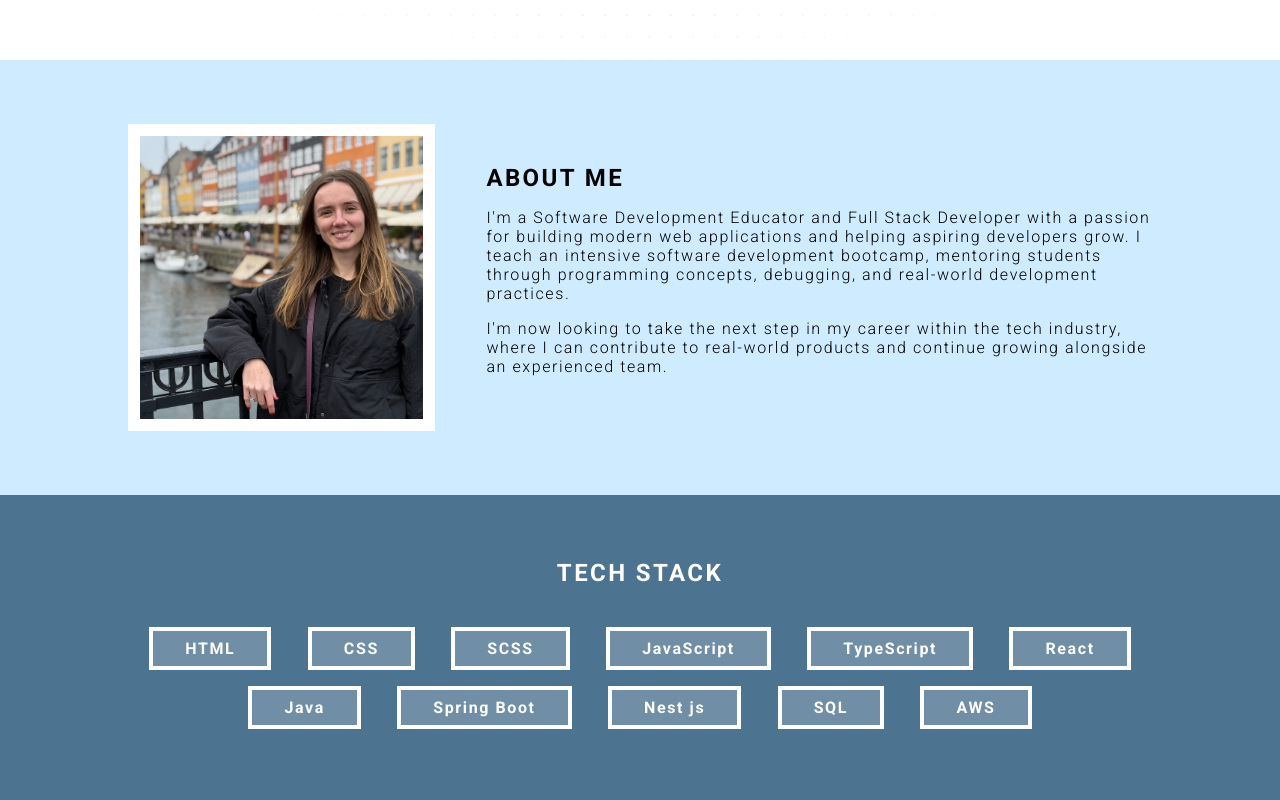
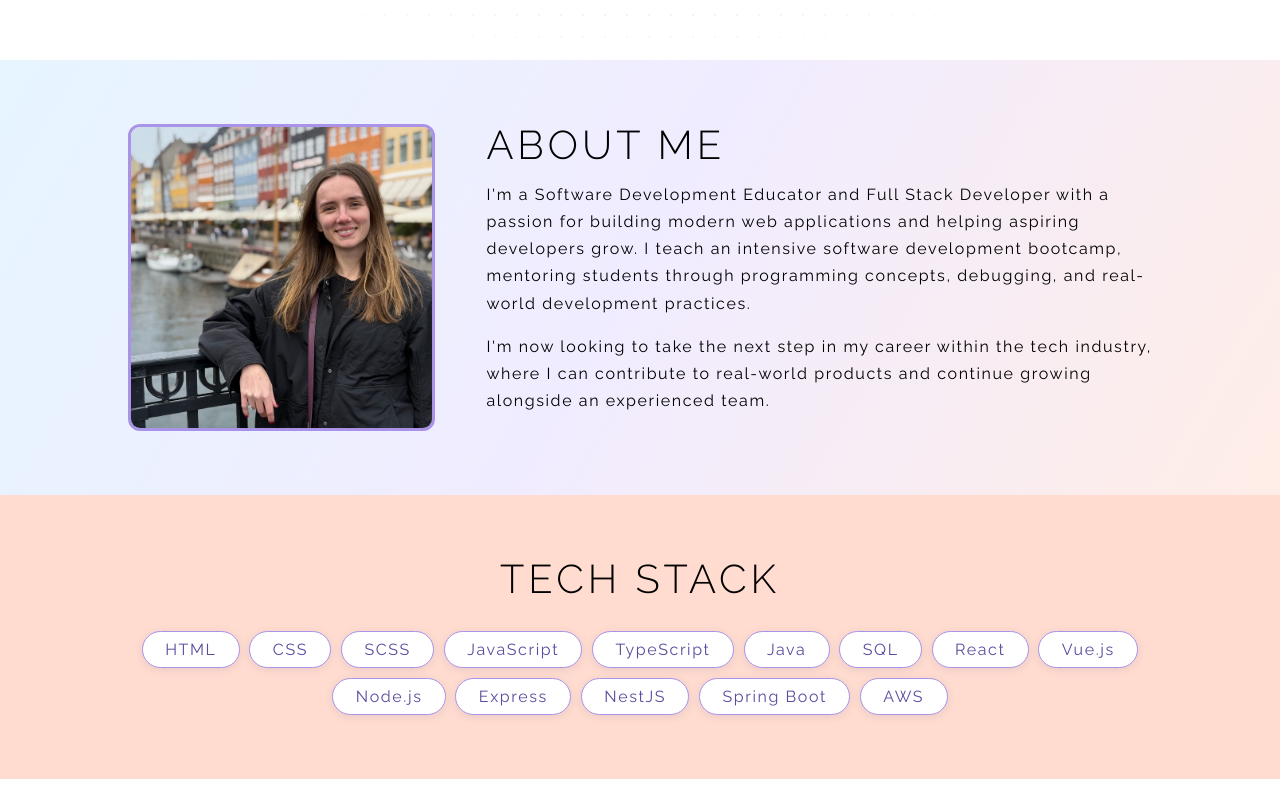
Before and after one commit to martynakr/portfolio-2024, a React (Vite) app: page / in a window 1280 px wide. Shown: the part 700-1500 px from the top of the page. Built offline with nearby package versions, Linux system fonts and the light colour scheme.

Commit message:
updated about and tech stack sections

```diff
--- a/src/assets/palette.scss
+++ b/src/assets/palette.scss
@@ -1,2 +1,6 @@
 $skyBlue: #ceebff;
 $blueGrey: #4c738f;
+$lilac: #e2d9ff;
+$deepLilac: #a993e8;
+$peach: #ffdccf;
+$plum: #5b4a9e;
--- /dev/null
+++ b/src/assets/textures.scss
@@ -0,0 +1,21 @@
+// Faint lilac dot texture that fades out towards the edges.
+// Apply to a section; it adds a ::before layer behind the content.
+@mixin dot-texture {
+    position: relative;
+    isolation: isolate; // keeps the texture above any parent background
+
+    &::before {
+        content: "";
+        position: absolute;
+        inset: 0;
+        z-index: -1;
+        pointer-events: none;
+        background-image: radial-gradient(#d6cdf5 1px, transparent 1px);
+        background-size: 22px 22px;
+        mask-image: radial-gradient(
+            ellipse at center,
+            black 30%,
+            transparent 75%
+        );
+    }
+}
--- /dev/null
+++ b/src/assets/typography.scss
@@ -0,0 +1,8 @@
+// Section heading style, matches the name on Home but smaller
+@mixin section-heading {
+    font-family: "Raleway", sans-serif;
+    font-weight: 300;
+    font-size: clamp(1.75rem, 3.2vw, 2.5rem);
+    line-height: 1;
+    margin: 0 0 1rem;
+}
--- a/src/components/Tag/Tag.module.scss
+++ b/src/components/Tag/Tag.module.scss
@@ -1,9 +1,20 @@
+@use "../../assets/palette.scss" as palette;
+
 .tag {
-    background-color: rgba(255, 255, 255, 0.2);
-    padding: 0.5em 2em;
-    font-weight: bold;
-    // color: rgb(61, 61, 61);
-    color: white;
-    border: 4px solid white;
-    margin: 0.5em;
+    font-family: "Raleway", sans-serif;
+    font-weight: 400;
+    padding: 0.5em 1.4em;
+    border-radius: 999px;
+    border: 1.5px solid palette.$deepLilac;
+    background-color: white;
+    color: palette.$plum;
+    box-shadow: 0 2px 8px rgba(91, 74, 158, 0.12);
+    transition: transform 0.2s ease, background-color 0.2s ease,
+        border-color 0.2s ease;
+
+    &:hover {
+        transform: translateY(-2px);
+        border-color: palette.$deepLilac;
+        background-color: palette.$lilac;
+    }
 }
--- a/src/components/typography/H3/H3.tsx
+++ b/src/components/typography/H3/H3.tsx
@@ -3,11 +3,15 @@ import styles from "./H3.module.scss";
 interface H3Props {
     children: React.ReactNode;
     color?: string;
+    className?: string;
 }
 
-const H3 = ({ children, color }: H3Props) => {
+const H3 = ({ children, color, className }: H3Props) => {
     return (
-        <h3 className={styles.small_heading} style={{ color }}>
+        <h3
+            className={`${styles.small_heading} ${className ?? ""}`}
+            style={{ color }}
+        >
             {children}
         </h3>
     );
--- a/src/sections/About/About.module.scss
+++ b/src/sections/About/About.module.scss
@@ -1,13 +1,31 @@
 @use "../../assets/palette.scss" as palette;
+@use "../../assets/typography.scss" as typography;
 
 .about {
-    background-color: palette.$skyBlue;
+    // Faint wash of the bending line colours
+    background: linear-gradient(
+        120deg,
+        rgba(206, 235, 255, 0.5), // light blue
+        rgba(226, 217, 255, 0.5), // lilac
+        rgba(255, 220, 207, 0.5) // peach
+    );
     display: flex;
     align-items: center;
     gap: 5%;
 }
 
+.heading {
+    @include typography.section-heading;
+}
+
+.about p {
+    font-family: "Raleway", sans-serif;
+    font-weight: 400;
+    line-height: 1.7;
+}
+
 .image {
     width: 30%;
-    border: 12px solid white;
+    border: 3px solid #a993e8; // same lilac as the Home divider
+    border-radius: 12px;
 }
--- a/src/sections/About/About.tsx
+++ b/src/sections/About/About.tsx
@@ -11,7 +11,7 @@ const About = () => {
                 className={styles.image}
             />
             <div>
-                <H3>ABOUT ME</H3>
+                <H3 className={styles.heading}>ABOUT ME</H3>
                 <p>
                     I'm a Software Development Educator and Full Stack Developer
                     with a passion for building modern web applications and
--- a/src/sections/Home/Home.module.scss
+++ b/src/sections/Home/Home.module.scss
@@ -1,4 +1,5 @@
 @use "../../assets/palette.scss" as palette;
+@use "../../assets/textures.scss" as textures;
 
 .home {
     display: flex;
@@ -7,24 +8,7 @@
     align-items: center;
     text-align: center;
     height: 95vh;
-    position: relative;
-    isolation: isolate; // keeps the texture above any parent background
-
-    // Faint dot texture that fades out towards the edges
-    &::before {
-        content: "";
-        position: absolute;
-        inset: 0;
-        z-index: -1;
-        pointer-events: none;
-        background-image: radial-gradient(#d6cdf5 1px, transparent 1px);
-        background-size: 22px 22px;
-        mask-image: radial-gradient(
-            ellipse at center,
-            black 30%,
-            transparent 75%
-        );
-    }
+    @include textures.dot-texture;
 }
 .container {
     display: grid;
@@ -96,6 +80,6 @@
 
 .divider {
     font-weight: 900;
-    color: #e2d9ff; // lilac from the bending line
+    color: #a993e8; // deeper lilac, same hue as the line
     margin: 0 5px;
 }
--- a/src/sections/TechStack/TechStack.module.scss
+++ b/src/sections/TechStack/TechStack.module.scss
@@ -1,14 +1,20 @@
 @use "../../assets/palette.scss" as palette;
+@use "../../assets/typography.scss" as typography;
+@use "../../assets/textures.scss" as textures;
 
 .tech_stack {
-    background-color: palette.$blueGrey;
+    background-color: palette.$peach;
     text-align: center;
+}
+
+.heading {
+    @include typography.section-heading;
 }
 
 .list {
     display: flex;
     flex-wrap: wrap;
-    gap: 2%;
+    gap: 0.6rem;
     justify-content: center;
     margin-top: 2em;
 }
--- a/src/sections/TechStack/TechStack.tsx
+++ b/src/sections/TechStack/TechStack.tsx
@@ -3,56 +3,30 @@ import H3 from "../../components/typography/H3/H3";
 import styles from "./TechStack.module.scss";
 
 const techStack = [
-    {
-        id: 1,
-        name: "HTML",
-    },
-    {
-        id: 2,
-        name: "CSS",
-    },
-    {
-        id: 3,
-        name: "SCSS",
-    },
-    {
-        id: 4,
-        name: "JavaScript",
-    },
-    {
-        id: 5,
-        name: "TypeScript",
-    },
-    {
-        id: 6,
-        name: "React",
-    },
-    {
-        id: 7,
-        name: "Java",
-    },
-    {
-        id: 8,
-        name: "Spring Boot",
-    },
-    {
-        id: 9,
-        name: "Nest js",
-    },
-    {
-        id: 10,
-        name: "SQL",
-    },
-    {
-        id: 11,
-        name: "AWS",
-    },
+    // Languages
+    { id: 1, name: "HTML" },
+    { id: 2, name: "CSS" },
+    { id: 3, name: "SCSS" },
+    { id: 4, name: "JavaScript" },
+    { id: 5, name: "TypeScript" },
+    { id: 6, name: "Java" },
+    { id: 7, name: "SQL" },
+    // Frontend
+    { id: 8, name: "React" },
+    { id: 9, name: "Vue.js" },
+    // Backend
+    { id: 10, name: "Node.js" },
+    { id: 11, name: "Express" },
+    { id: 12, name: "NestJS" },
+    { id: 13, name: "Spring Boot" },
+    // Cloud
+    { id: 14, name: "AWS" },
 ];
 
 const TechStack = () => {
     return (
         <section className={styles.tech_stack}>
-            <H3 color="white">TECH STACK</H3>
+            <H3 className={styles.heading}>TECH STACK</H3>
             <div className={styles.list}>
                 {techStack.map((t) => (
                     <Tag key={t.id} text={t.name} />
```
